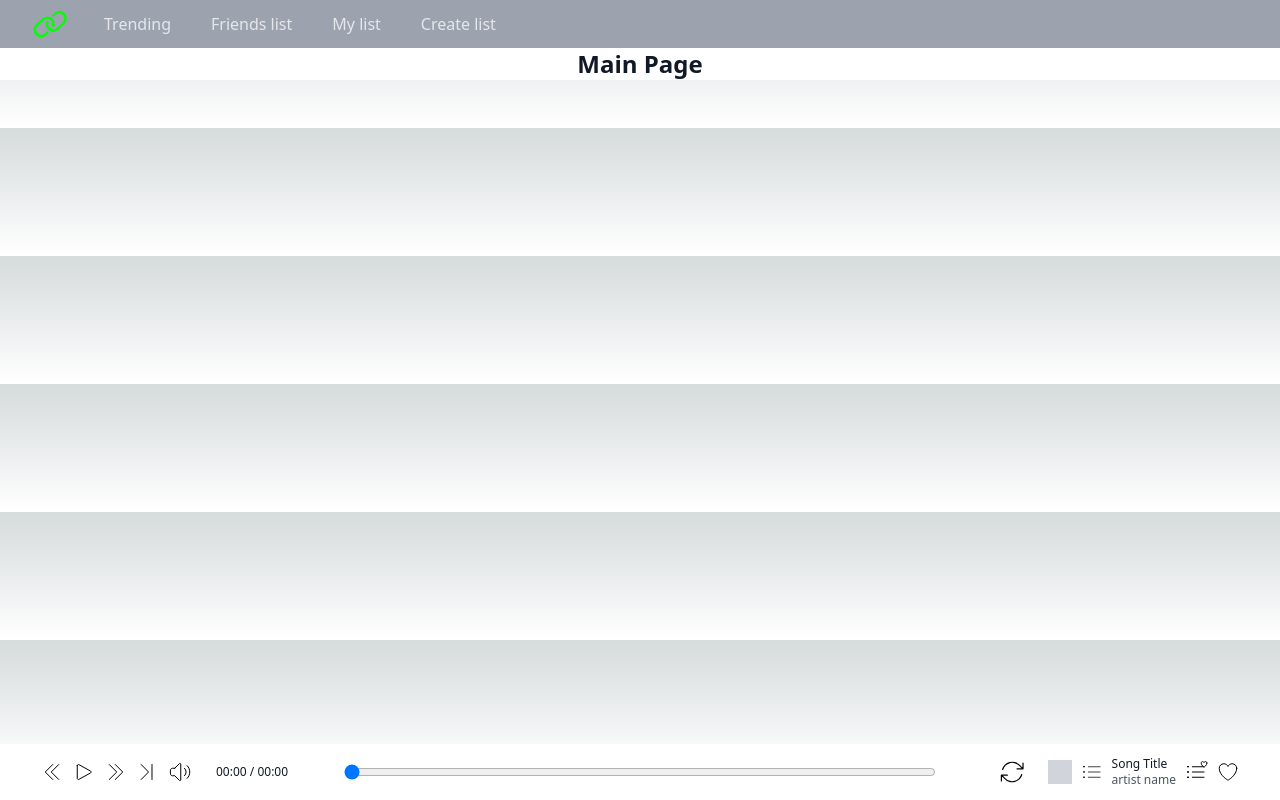
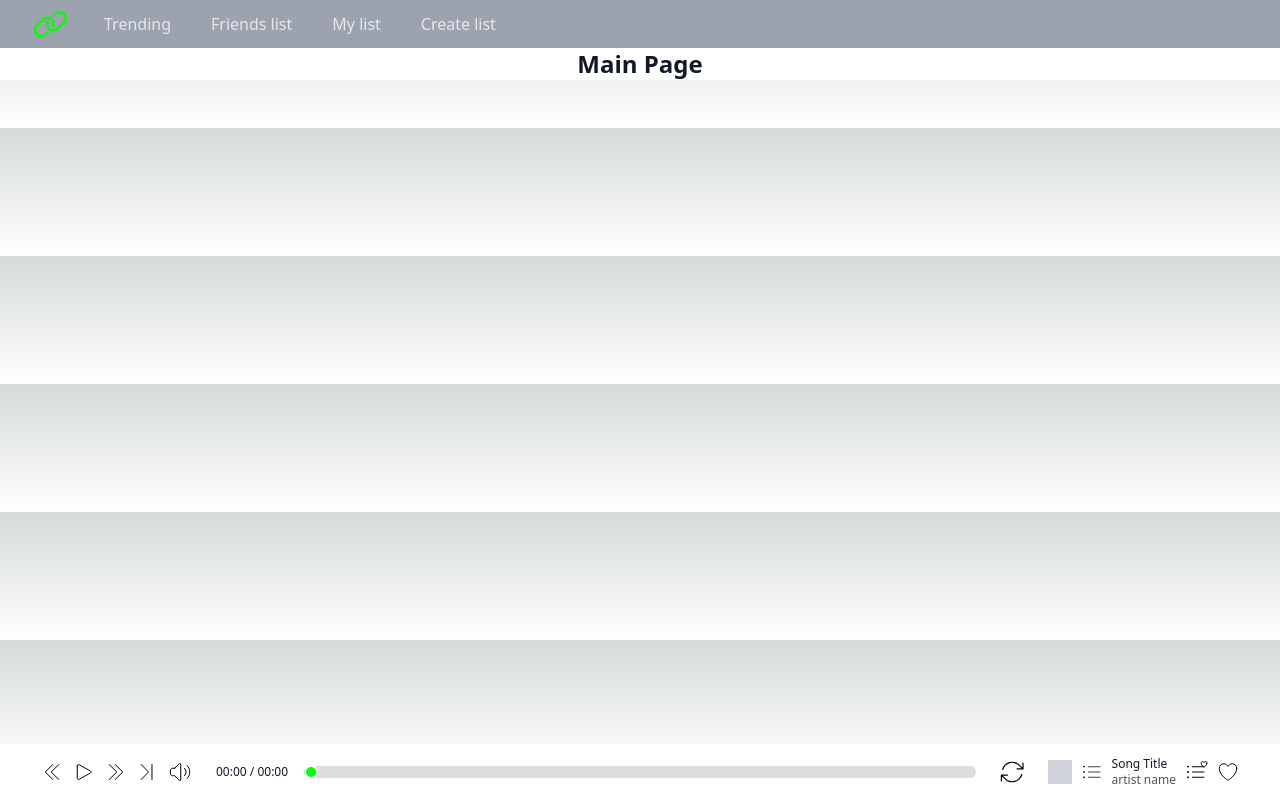
Before and after one commit to 0teklee/soullink, a Next.js app: page / in a window 1280 px wide. Built offline with nearby package versions, Linux system fonts and the light colour scheme.

Commit message:
style: fixed player progress bar

```diff
--- a/app/globals.css
+++ b/app/globals.css
@@ -104,6 +104,41 @@ a {
   text-decoration: none;
 }
 
+
+
+.range {
+  margin: auto;
+  -webkit-appearance: none;
+  position: relative;
+  overflow: hidden;
+  height: 12px;
+  cursor: pointer;
+  border-radius: 10px;
+}
+
+.range::-webkit-slider-runnable-track
+{
+  background: #ddd;
+  border: none;
+}
+
+.range::-webkit-slider-thumb{
+  -webkit-appearance: none;
+  width: 14px;
+  height: 14px;
+  background-color: #01FF00;
+  border: 2px solid #fff;
+  box-shadow: -100vw 0 0 99vw #00FF11;
+  border-radius: 50%;
+}
+
+.volume_slider {
+  -webkit-appearance: slider-vertical;
+  accent-color: #01FF00;
+  height: 5rem;
+}
+
+
 @media (prefers-color-scheme: dark) {
   html {
     color-scheme: dark;
```
